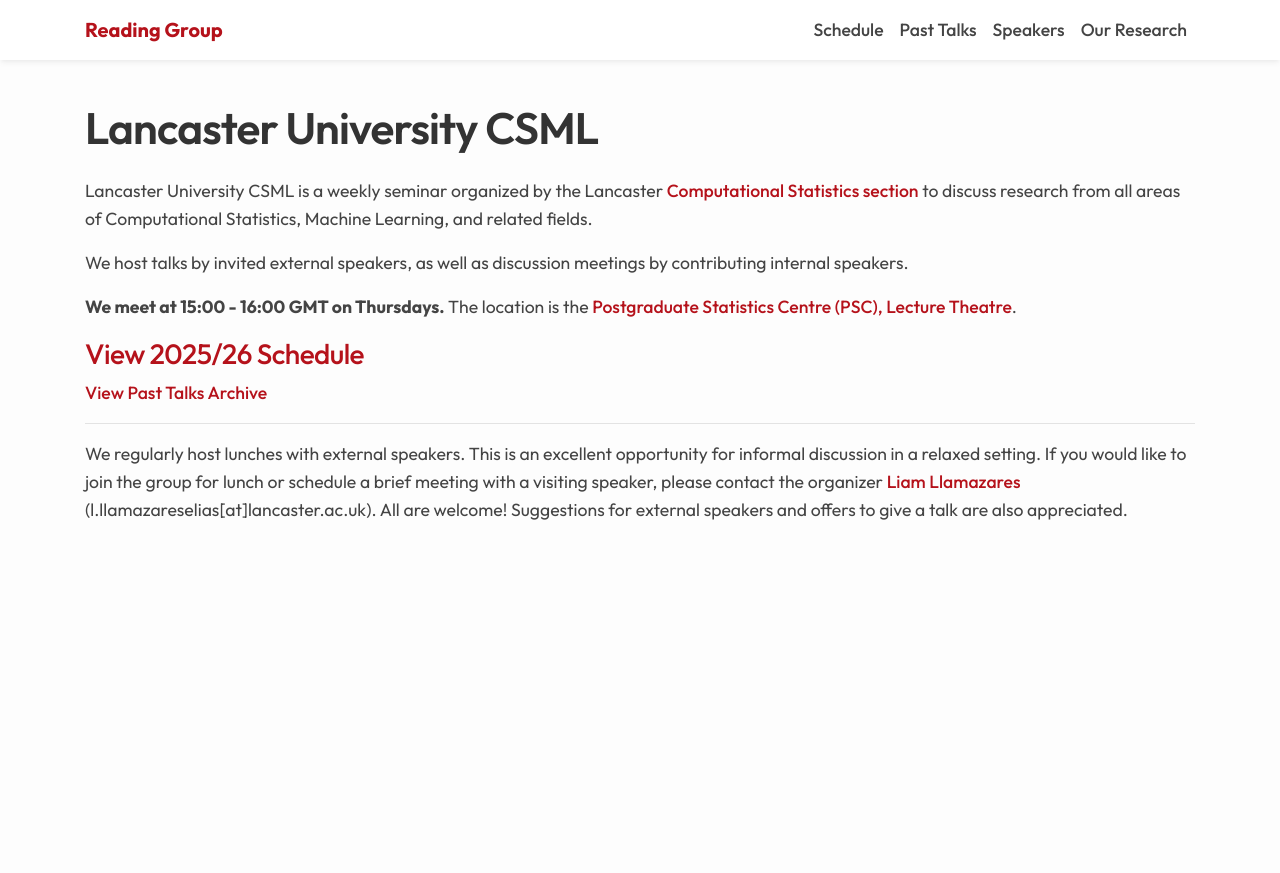
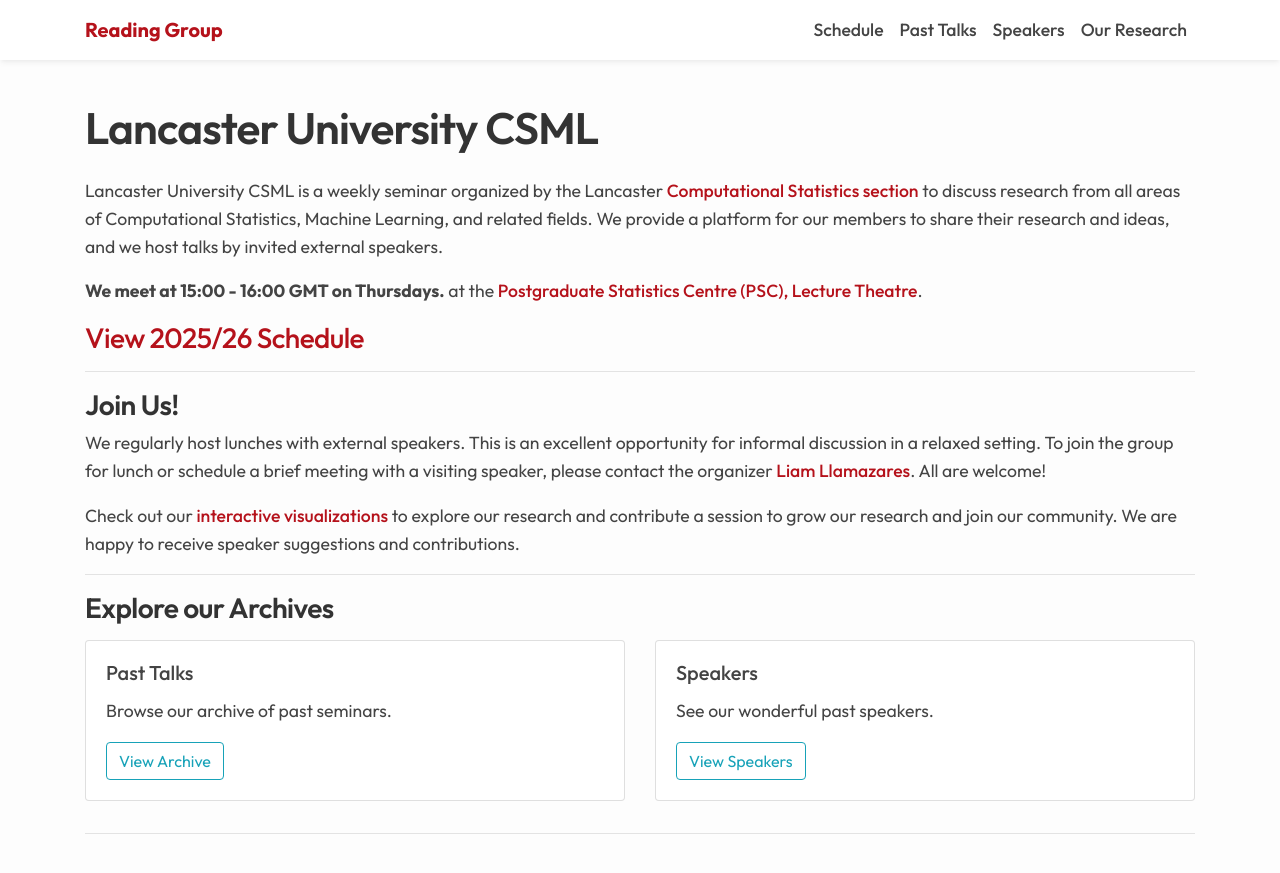
Before and after one commit to LU-CSML/lu-csml.github.io, a Jekyll site: the page built from index.md, in a window 1280 px wide. Shown: the top 873 px of the page. Built offline with Jekyll 4.4.1, drawn with Linux system fonts in a browser that asks for light colours.

Commit message:
Add new sections for engagement, research visualizations, and archives to the homepage

```diff
--- a/index.md
+++ b/index.md
@@ -5,16 +5,43 @@
 
 # Lancaster University CSML
 
-Lancaster University CSML is a weekly seminar organized by the Lancaster [Computational Statistics section](https://www.lancaster.ac.uk/maths/research/statistics/bayesian-and-computational-statistics/) to discuss research from all areas of Computational Statistics, Machine Learning, and related fields.
+Lancaster University CSML is a weekly seminar organized by the Lancaster [Computational Statistics section](https://www.lancaster.ac.uk/maths/research/statistics/bayesian-and-computational-statistics/) to discuss research from all areas of Computational Statistics, Machine Learning, and related fields. We provide a platform for our members to share their research and ideas, and we host talks by invited external speakers.
 
-We host talks by invited external speakers, as well as discussion meetings by contributing internal speakers.
-
-**We meet at 15:00 - 16:00 GMT on Thursdays.** The location is the [Postgraduate Statistics Centre (PSC), Lecture Theatre](https://use.mazemap.com/#v=1&center=-2.784180,54.008594&zoom=18&campusid=341&zlevel=1&sharepoitype=poi&sharepoi=1002612354).
+**We meet at 15:00 - 16:00 GMT on Thursdays.** at the [Postgraduate Statistics Centre (PSC), Lecture Theatre](https://use.mazemap.com/#v=1&center=-2.784180,54.008594&zoom=18&campusid=341&zlevel=1&sharepoitype=poi&sharepoi=1002612354).
 
 ### [View 2025/26 Schedule](/schedule)
 
-> [View Past Talks Archive](/talks)
+---
+
+### Join Us!
+
+We regularly host lunches with external speakers. This is an excellent opportunity for informal discussion in a relaxed setting. To join the group for lunch or schedule a brief meeting with a visiting speaker, please contact the organizer [Liam Llamazares](https://liamllamazareselias.com). All are welcome!
+
+Check out our [interactive visualizations](/visualizations) to explore our research and contribute a session to grow our research and join our community. We are happy to receive speaker suggestions and contributions.
 
 ---
 
-We regularly host lunches with external speakers. This is an excellent opportunity for informal discussion in a relaxed setting. If you would like to join the group for lunch or schedule a brief meeting with a visiting speaker, please contact the organizer [Liam Llamazares](https://liamllamazareselias.com) (l.llamazareselias[at]lancaster.ac.uk). All are welcome! Suggestions for external speakers and offers to give a talk are also appreciated.
+### Explore our Archives
+
+<div class="row mt-3">
+  <div class="col-md-6 mb-3">
+    <div class="card h-100">
+      <div class="card-body">
+        <h5 class="card-title">Past Talks</h5>
+        <p class="card-text">Browse our archive of past seminars.</p>
+        <a href="{{ '/talks' | relative_url }}" class="btn btn-outline-info">View Archive</a>
+      </div>
+    </div>
+  </div>
+  <div class="col-md-6 mb-3">
+    <div class="card h-100">
+      <div class="card-body">
+        <h5 class="card-title">Speakers</h5>
+        <p class="card-text">See our wonderful past speakers.</p>
+        <a href="{{ '/speakers' | relative_url }}" class="btn btn-outline-info">View Speakers</a>
+      </div>
+    </div>
+  </div>
+</div>
+
+---
```
Also changed, not shown: _includes/icon-email.svg (added).
